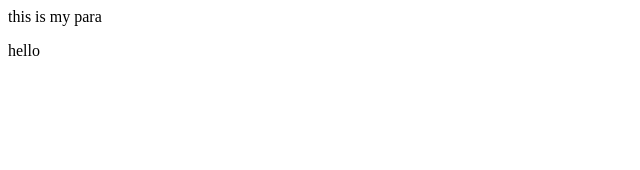
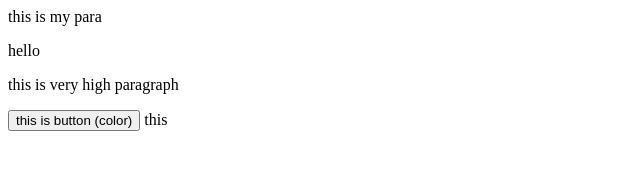
Before and after one commit to deep3001/local-repo, a plain HTML site: page index.html in a window 1280 px wide. Shown: the whole page, without its empty margins (0-640 px from the left). Drawn offline with Linux system fonts and the light colour scheme.

Commit message:
add some line

```diff
--- a/index.html
+++ b/index.html
@@ -1,2 +1,5 @@
 <p>this is my para</p>
 <p>hello</p>
+<p>this is very high paragraph</p>
+<button>this is button (color)</button>
+this
```
Also changed, not shown: 1 other file.
